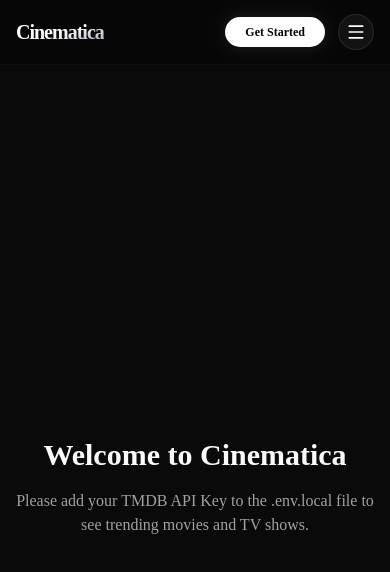
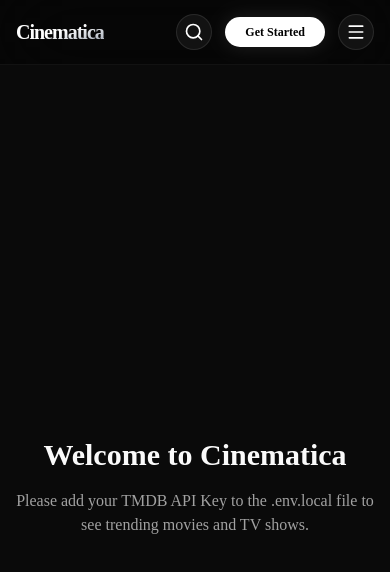
Before and after one commit to arpitneewaliya/cinematica, a Next.js app: page / in a window 390 px wide. Shown: the top 572 px of the page. Built offline with nearby package versions, Linux system fonts and the light colour scheme; no server answers.

Commit message:
feat: implement responsive Navbar with integrated SearchBar component

```diff
--- a/components/Navbar.tsx
+++ b/components/Navbar.tsx
@@ -10,6 +10,7 @@
 export function Navbar() {
   const { userId } = useAuth();
   const [mobileMenuOpen, setMobileMenuOpen] = useState(false);
+  const [mobileSearchOpen, setMobileSearchOpen] = useState(false);
 
   return (
     <nav className="sticky top-0 z-50 w-full border-b border-white/5 bg-black/40 backdrop-blur-2xl transition-all duration-300">
@@ -45,6 +46,16 @@
         <div className="flex items-center gap-2 md:gap-3">
           <div className="hidden lg:block mr-2">
             <SearchBar />
+          </div>
+
+          <div className="lg:hidden mr-1">
+            <button
+              onClick={() => setMobileSearchOpen(true)}
+              className="flex items-center justify-center w-9 h-9 rounded-full bg-white/5 border border-white/10 text-white hover:bg-white/10 transition-colors"
+              aria-label="Open search"
+            >
+              <Search className="w-5 h-5" />
+            </button>
           </div>
 
           {userId ? (
@@ -89,15 +100,24 @@
         </div>
       </div>
 
+      {/* Mobile Search Overlay */}
+      {mobileSearchOpen && (
+        <div className="absolute inset-0 bg-black/95 z-50 flex items-center px-4 gap-3 lg:hidden animate-in fade-in duration-200">
+          <SearchBar autoFocus onSearchSubmit={() => setMobileSearchOpen(false)} />
+          <button
+            onClick={() => setMobileSearchOpen(false)}
+            className="text-gray-400 hover:text-white p-2 rounded-full hover:bg-white/10 transition-colors"
+            aria-label="Close search"
+          >
+            <X className="w-6 h-6" />
+          </button>
+        </div>
+      )}
+
       {/* Mobile Menu Drawer */}
       {mobileMenuOpen && (
         <div className="md:hidden border-t border-white/5 bg-black/80 backdrop-blur-2xl animate-in slide-in-from-top-2 duration-200">
           <div className="container mx-auto px-4 py-4 flex flex-col gap-2">
-            {/* Mobile Search */}
-            <div className="lg:hidden mb-2">
-              <SearchBar />
-            </div>
-
             <Link
               href="/movies"
               className="flex items-center gap-3 px-4 py-3 text-sm font-semibold text-gray-300 hover:text-white rounded-xl hover:bg-white/5 transition-colors"
--- a/components/SearchBar.tsx
+++ b/components/SearchBar.tsx
@@ -4,7 +4,12 @@
 import { useRouter } from "next/navigation";
 import { Search } from "lucide-react";
 
-export function SearchBar() {
+interface SearchBarProps {
+  onSearchSubmit?: () => void;
+  autoFocus?: boolean;
+}
+
+export function SearchBar({ onSearchSubmit, autoFocus }: SearchBarProps) {
   const [query, setQuery] = useState("");
   const router = useRouter();
 
@@ -12,6 +17,7 @@
     e.preventDefault();
     if (query.trim()) {
       router.push(`/search?q=${encodeURIComponent(query.trim())}`);
+      if (onSearchSubmit) onSearchSubmit();
     }
   };
 
@@ -29,6 +35,7 @@
           value={query}
           onChange={(e) => setQuery(e.target.value)}
           placeholder="Search..."
+          autoFocus={autoFocus}
           className="w-full h-10 pl-10 pr-4 bg-white/5 border border-white/10 rounded-full text-sm text-white placeholder:text-gray-500 focus:outline-none focus:ring-1 focus:ring-primary focus:border-primary/50 focus:bg-white/10 transition-all duration-300 shadow-inner shadow-black/20"
         />
       </div>
```
